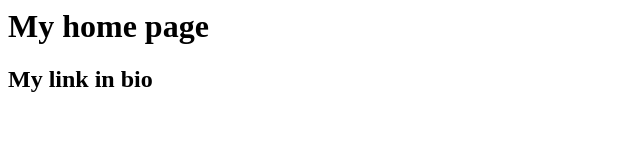
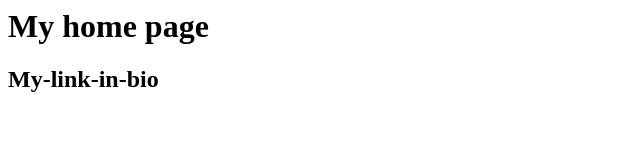
Before and after one commit to srivalli0202/link-in-bio, a plain HTML site: page index.html in a window 1280 px wide. Shown: the full height of the page, 0-640 px from the left. Drawn offline with Linux system fonts and the light colour scheme.

Commit message:
Added new

```diff
--- a/index.html
+++ b/index.html
@@ -1,3 +1,3 @@
 <h1>My home page</h1>
 
-<h2>My link in bio</h2>
+<h2>My-link-in-bio</h2>
```
